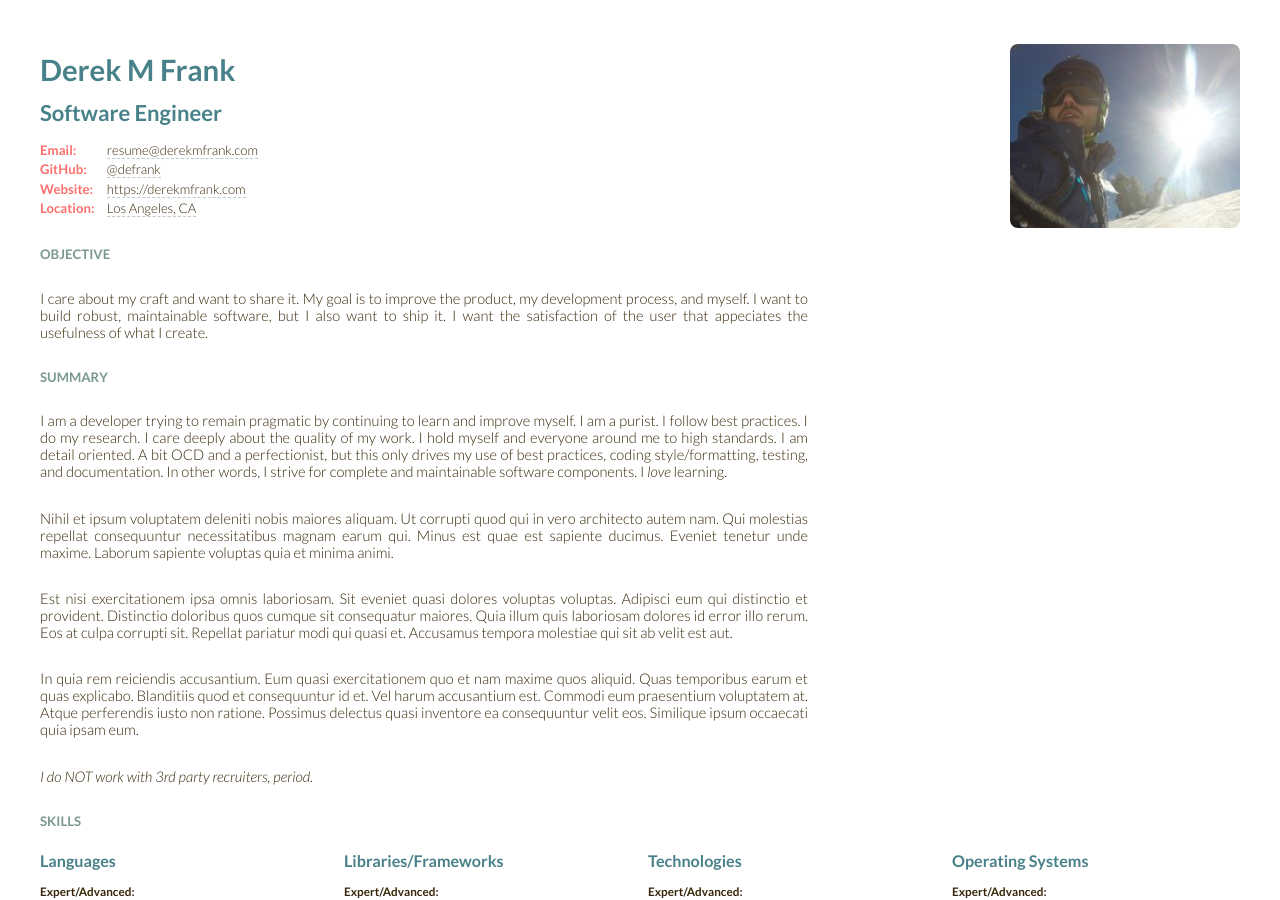
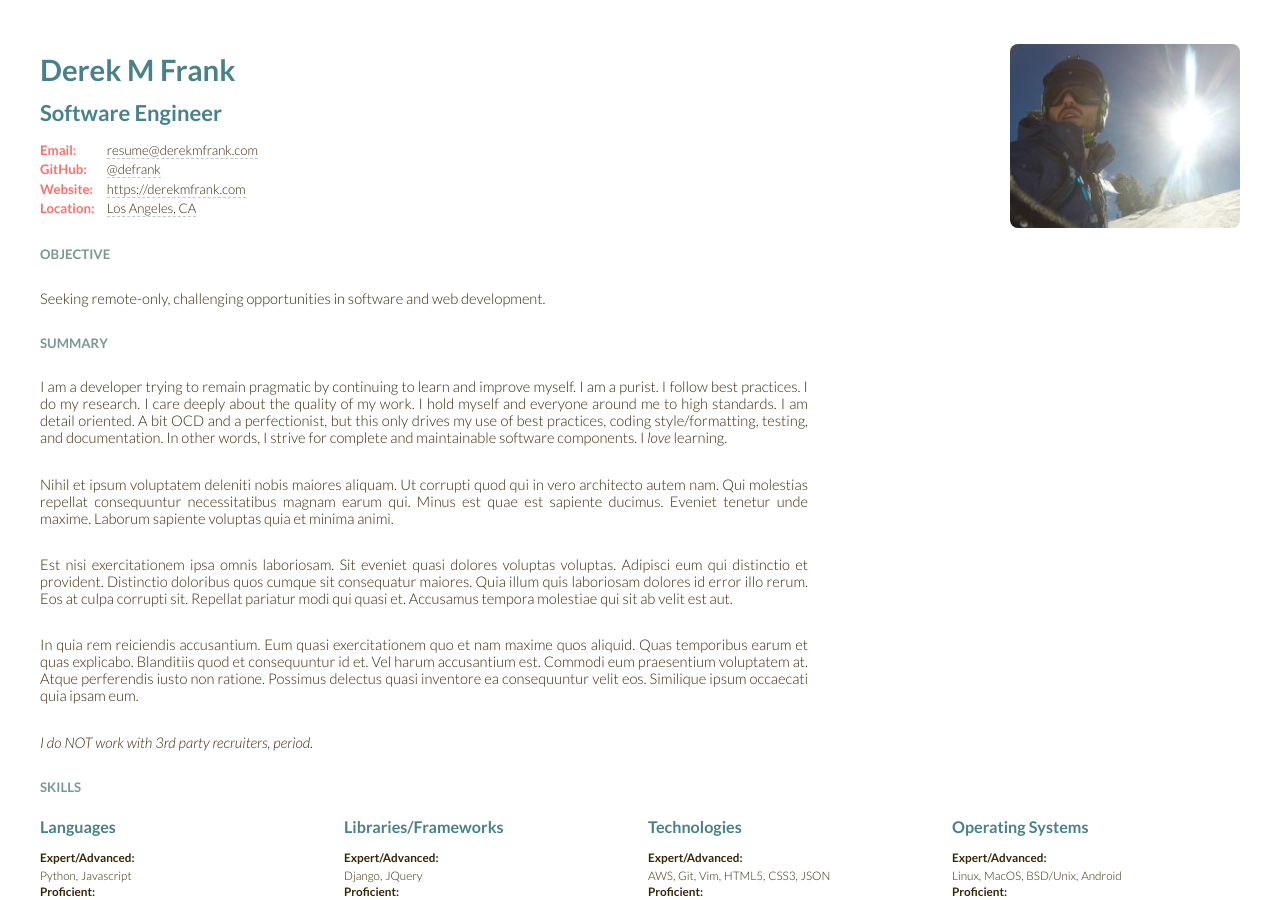
Before and after one commit to defrank/defrank.github.io, a Jekyll site: the page built from resume.html, in a window 1280 px wide and 900 px high. Built offline with Jekyll 4.4.1, drawn with Linux system fonts in a browser that asks for light colours.

Commit message:
chore(resume): Update objective content
WIP: #4

```diff
--- a/resume.html
+++ b/resume.html
@@ -470,10 +470,7 @@ layout: blank
     <section id="objective">
         <!--What skill set can I develop to enhance my career?-->
         <h3>Objective</h3>
-        <p>I care about my craft and want to share it.  My goal is to improve the product, my
-        development process, and myself.  I want to build robust, maintainable software, but I also
-        want to ship it.  I want the satisfaction of the user that appeciates the usefulness of what
-        I create.</p>
+        <p>Seeking remote-only, challenging opportunities in software and web development.</p>
     </section>
 
     <br clear="all" />
```
